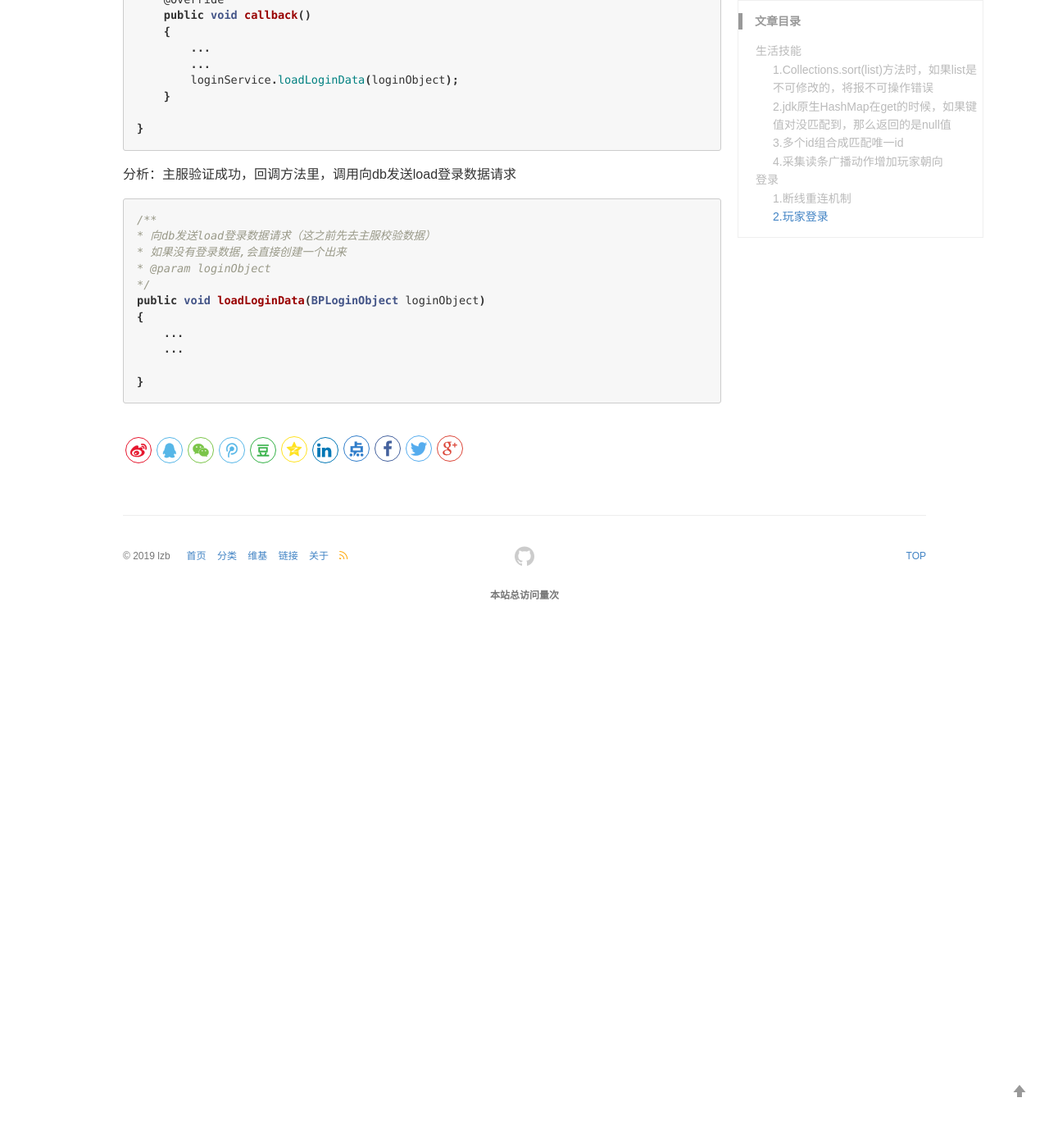
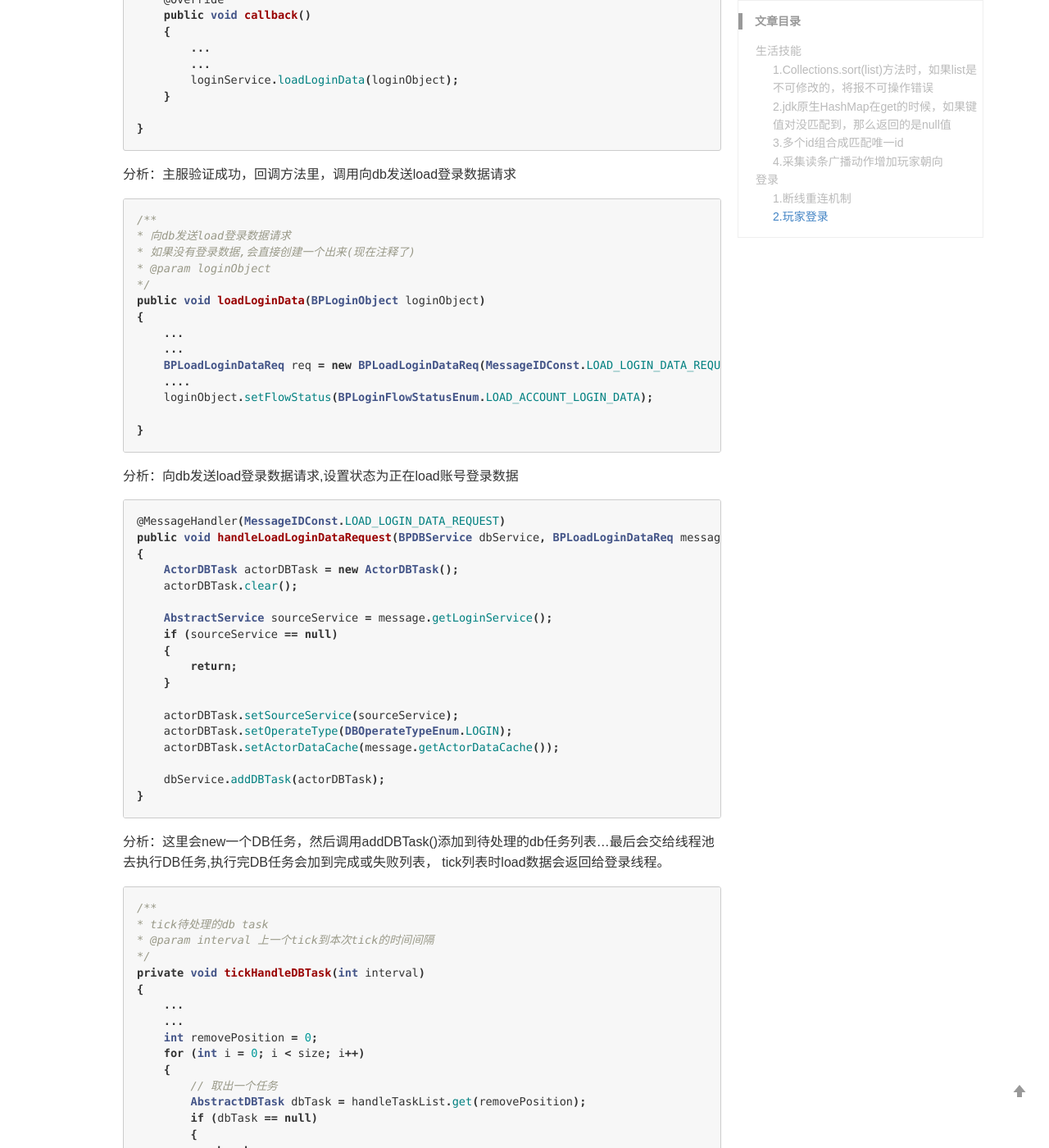
Before and after one commit to lizb0907/lizb0907.github.io, a Jekyll site: the page built from _posts/mmo-game/2018-08-09-Game.md, in a window 1280 px wide and 1400 px high, scrolled down 11191 px. Shown: the whole window at 82% size. Built offline with Jekyll 4.4.1, drawn with Linux system fonts in a browser that asks for light colours; comment, search, counter and statistics services are not loaded; before the commit the page ends 11966 px from its top, so only the background shows below that; some of the changed text lies outside the part shown.

Commit message:
update mmo-game daily 001

````diff
--- a/_posts/mmo-game/2018-08-09-Game.md
+++ b/_posts/mmo-game/2018-08-09-Game.md
@@ -517,14 +517,161 @@ public class ToMainCheckLoginTokenCallback extends BPHttpCallback
 
 ```java
 /**
-* 向db发送load登录数据请求（这之前先去主服校验数据）
-* 如果没有登录数据,会直接创建一个出来
+* 向db发送load登录数据请求
+* 如果没有登录数据,会直接创建一个出来(现在注释了)
 * @param loginObject
 */
 public void loadLoginData(BPLoginObject loginObject)
 {
     ...
     ...
+    BPLoadLoginDataReq req = new BPLoadLoginDataReq(MessageIDConst.LOAD_LOGIN_DATA_REQUEST);
+    ....
+    loginObject.setFlowStatus(BPLoginFlowStatusEnum.LOAD_ACCOUNT_LOGIN_DATA);
 
 }
 ```
+分析：向db发送load登录数据请求,设置状态为正在load账号登录数据
+
+```java
+@MessageHandler(MessageIDConst.LOAD_LOGIN_DATA_REQUEST)
+public void handleLoadLoginDataRequest(BPDBService dbService, BPLoadLoginDataReq message)
+{
+    ActorDBTask actorDBTask = new ActorDBTask();
+    actorDBTask.clear();
+
+    AbstractService sourceService = message.getLoginService();
+    if (sourceService == null)
+    {
+        return;
+    }
+
+    actorDBTask.setSourceService(sourceService);
+    actorDBTask.setOperateType(DBOperateTypeEnum.LOGIN);
+    actorDBTask.setActorDataCache(message.getActorDataCache());
+
+    dbService.addDBTask(actorDBTask);
+}
+```
+分析：这里会new一个DB任务，然后调用addDBTask()添加到待处理的db任务列表...最后会交给线程池去执行DB任务,执行完DB任务会加到完成或失败列表，
+tick列表时load数据会返回给登录线程。
+
+```java
+/**
+* tick待处理的db task
+* @param interval 上一个tick到本次tick的时间间隔
+*/
+private void tickHandleDBTask(int interval)
+{
+    ...
+    ...
+    int removePosition = 0;
+    for (int i = 0; i < size; i++)
+    {
+        // 取出一个任务
+        AbstractDBTask dbTask = handleTaskList.get(removePosition);
+        if (dbTask == null)
+        {
+            break;
+        }
+
+        if (dbTask instanceof ActorDBTask)
+        {
+            long actorID = ((ActorDBTask) dbTask).getActorDataCache().getActorID();
+            //玩家是否在执行db任务
+            short isHandling = handlingTaskMap.get(actorID);
+
+            if (actorID < 0)
+            {
+                isHandling = WITHOUT_TASK;
+            }
+
+            // 没有在执行的同ID任务
+            if (isHandling == WITHOUT_TASK)
+            {
+                if (actorID > 0)
+                {
+                    //有任务
+                    handlingTaskMap.put(actorID, HAS_TASK);
+                }
+                handleTaskList.remove(removePosition);
+            }
+            else
+            {
+                //集合里已经有，说明重复执行
+                if (repeatHandleSet.contains(actorID))
+                {
+                    // 遍历做一个合并
+                    for (int j = 0; j < removePosition; j++)
+                    {
+                        AbstractDBTask abstractDBTask = handleTaskList.get(j);
+                        if (abstractDBTask instanceof ActorDBTask)
+                        {
+                            long id = ((ActorDBTask) abstractDBTask).getActorDataCache().getActorID();
+                            if (id == actorID)
+                            {
+                                // 一次只做一次合并  一次就break了
+                                if (mergeDBTask(abstractDBTask))
+                                {
+                                    handleTaskList.remove(j);
+                                }
+                                else
+                                {
+                                    handleTaskList.remove(removePosition);
+                                }
+                                break;
+                            }
+                        }
+                    }
+                }
+                else
+                {
+                    removePosition++;
+                    repeatHandleSet.add(actorID);
+                }
+                continue;
+            }
+        }
+        ...
+        ...
+        // 派发执行任务
+        dbHandleThreadPool.addThreadTask(dbTask);
+    }
+
+    repeatHandleSet.clear();
+}
+```
+分析：这里主要就是从得执行db任务列表取出db任务，然后派发执行。需要注意的是，这里会判断当前的actor是否正在执行db任务，如果正在执行，那么会做一次
+合并db任务操作。
+
+```java
+**
+ * 角色相关的db任务
+ * Created by wangqiang on 2017/8/29.
+ */
+public class ActorDBTask extends AbstractDBTask
+{
+    @Override
+    public int execute()
+    {
+        ...
+        ...
+        if (operateType == DBOperateTypeEnum.LOAD)
+        {
+            for (int i = 0; i < size; i++)
+            {
+                AbstractActorDataModel actorDataModel = list.get(i);
+                result = actorDataModel.load();
+                if (result < 0)
+                {
+                    BPLog.BP_DB.warn("db 角色:{} 模块:{} load 数据出错", actorDataModel.getActorID(), actorDataModel.getClass().getName();
+                    break;
+                }
+            }
+        }
+
+    }
+
+}
+```
+分析：DB任务最后会交给线程池去派发执行任务，然后调用ActorDBTask的execute()执行角色load任务，调用actorDataModel.load()将所有的各个模块数据加载到内存。
````
